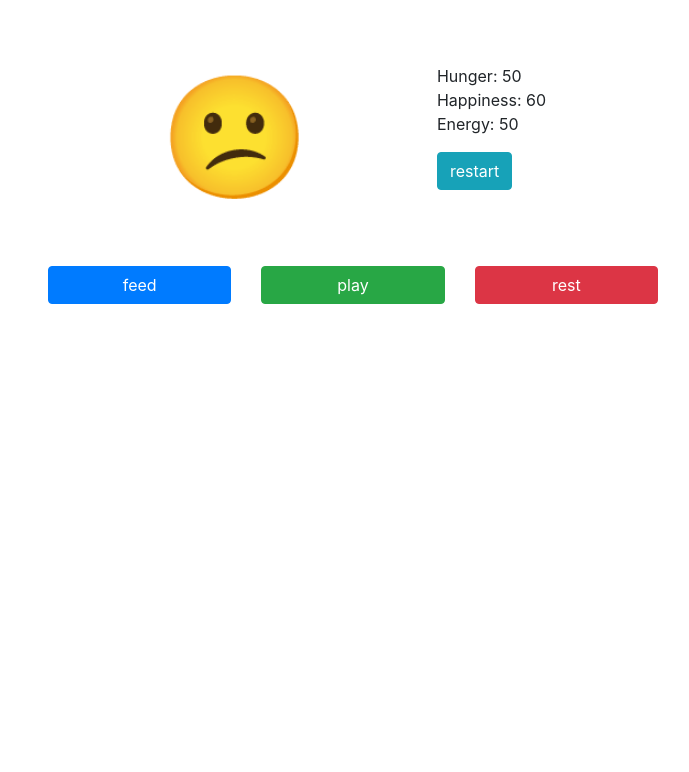
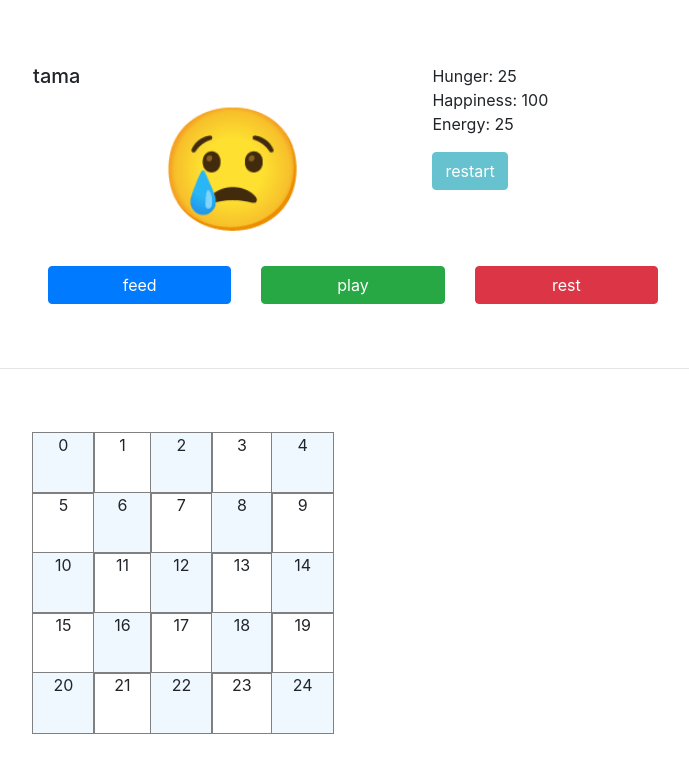
Before and after one commit to craigwann/tamagotchi, a website built with webpack: page src/index.html in a window 1280 px wide. Both pictures are taken after a click on the button "play". Shown: the top 772 px of the page, without its empty margins (31-720 px from the left). Built offline with nearby package versions, Linux system fonts and the light colour scheme; no server answers.

Commit message:
split front/back end add weather and GIFY APIs

```diff
--- a/package.json
+++ b/package.json
@@ -18,6 +18,7 @@
     "babel-preset-es2015": "^6.24.1",
     "clean-webpack-plugin": "^0.1.18",
     "css-loader": "^0.28.10",
+    "dotenv-webpack": "^1.5.7",
     "eslint": "^4.18.2",
     "eslint-loader": "^2.0.0",
     "file-loader": "^1.1.11",
--- a/src/index.html
+++ b/src/index.html
@@ -10,16 +10,16 @@
 
     <div class="grid">
       <div class="tama-display">
-
+        <h5 class="tama-name"></h5>
         <h1 class="status">😀</h1>
       </div>
       <div class="tama-stats">
         <ul class="list-unstyled">
-          <li>Hunger: <span class="hunger">200</span></li>
-          <li>Happiness: <span class="happiness">200</span></li>
-          <li>Energy: <span class="energy">200</span></li>
+          <li>Hunger: <span class="hunger"></span></li>
+          <li>Happiness: <span class="happiness"></span></li>
+          <li>Energy: <span class="energy"></span></li>
         </ul>
-        <button class="btn btn-info res">restart</button>
+        <button class="btn btn-info res" disabled>restart</button>
       </div>
       <div class="tama-actions">
         <div class="container-fluid">
@@ -32,6 +32,46 @@
       </div>
     </div>
 
+    <hr>
+
+    <div class="big-square">
+      <div class="square"></div>
+      <div class="square"></div>
+      <div class="square"></div>
+      <div class="square"></div>
+      <div class="square"></div>
+
+      <div class="square"></div>
+      <div class="square"></div>
+      <div class="square"></div>
+      <div class="square"></div>
+      <div class="square"></div>
+
+      <div class="square"></div>
+      <div class="square"></div>
+      <div class="square"></div>
+      <div class="square"></div>
+      <div class="square"></div>
+
+      <div class="square"></div>
+      <div class="square"></div>
+      <div class="square"></div>
+      <div class="square"></div>
+      <div class="square"></div>
+
+      <div class="square"></div>
+      <div class="square"></div>
+      <div class="square"></div>
+      <div class="square"></div>
+      <div class="square"></div>
+
+
+    </div>
+
+    <hr>
+
+    <div class="giphy"></div>
+
 
 
   </body>
--- a/src/main.js
+++ b/src/main.js
@@ -3,11 +3,16 @@ import 'bootstrap';
 import 'bootstrap/dist/css/bootstrap.min.css';
 import './styles.css';
 
-var timeElapse = function(resting = false) {
-  let hunger = $(".hunger").text();
-  let happiness = $(".happiness").text();
-  let energy = $(".energy").text();
+import { Tamagotchi } from './tamagotchi';
 
+var timeTick = function(object) {
+  let hunger = object.hunger; $(".hunger").text(object.hunger);
+  let happiness = object.happiness; $(".happiness").text(object.happiness);
+  let energy = object.energy; $(".energy").text(object.energy);
+
+  if (hunger <= 200 || happiness <= 200 || energy <= 200) {
+    $(".status").text("😀");
+  }
   if (hunger <= 175 || happiness <= 175 || energy <= 175) {
     $(".status").text("🙂");
   }
@@ -23,76 +28,90 @@ var timeElapse = function(resting = false) {
   if (hunger <= 50 || happiness <= 50 || energy <= 50) {
     $(".status").text("😢");
   }
+  if (hunger <= 0 || happiness <= 0 || energy <= 0) {
+    $(".status").text("😵");
+    $("button").attr("disabled", true);
+    $(".res").attr("disabled", false);
+    clearTimeout(timeout);
+  }
+};
 
-  if (hunger <= 0 || happiness <= 0 || energy <= 0) {
-    clearInterval(interval);
-    $(".tama-actions button").attr("disabled", true);
-    setTimeout(function() { $(".tama-actions button").attr("disabled", true); }, 2000);
-    $(".status").text("😵");
-    clearTimeout(one);
-    clearTimeout(two);
-    clearTimeout(three);
+var timeout;
+
+var buttonDisable = function(button) {
+  button.attr("disabled", true);
+  timeout = setTimeout( function() { button.attr("disabled", false); }, 2000);
+
+  if (button.hasClass("rest")) {
+    $(".feed, .play").attr("disabled", true);
+    timeout = setTimeout( function() { $(".feed, .play").attr("disabled", false); }, 2000);
   }
-  else {
-    let decay = 10;
-    if (resting) {
-      decay = decay / 2;
-    }
-    hunger-= decay; $(".hunger").text(hunger);
-    happiness-= decay; $(".happiness").text(happiness);
-    energy-= decay; $(".energy").text(energy);
-  }
-}
-
-var randomNum = function() {
-  let rand = Math.floor(Math.random() * 10) + 1;
-  return rand;
-}
-
-var interval = setInterval(function(){ timeElapse(); }, 500);
-var one, two, three; // placeholder identity for each setTimeout
+};
 
 $(document).ready(function() {
 
-  $(".feed").click(function(){
-    let food = parseInt($(".hunger").text());
-    food += 10;
-    $(".hunger").text(food);
+  let tama = new Tamagotchi("tama");
+  tama.timeElapse();
+  $(".tama-name").text(tama.name);
+  setInterval(() => { timeTick(tama); }, 500);
+
+  $(".feed").click(function() {
+    tama.feed();
+    buttonDisable($(this));
+  });
+
+  $(".play").click(function() {
+    tama.play();
+    buttonDisable($(this));
+  });
+
+  $(".rest").click(function() {
+    tama.rest();
+    buttonDisable($(this));
+  });
+
+  $(".res").click(function() {
+    tama.res();
+    $("button").attr("disabled", false);
     $(this).attr("disabled", true);
-    one = setTimeout(
-      () => { $(this).attr("disabled", false); }
-      , 2000
-    );
-  })
-  $(".play").click(function(){
-    let play = parseInt($(".happiness").text());
-    play += 10;
-    $(".happiness").text(play);
-    $(this).attr("disabled", true);
-    two = setTimeout(
-      () => { $(this).attr("disabled", false); }
-      , 2000
-    );
-  })
-  $(".rest").click(function(){
-    let energy = parseInt($(".energy").text());
-    energy += 30;
-    $(".energy").text(energy);
-    clearInterval(interval);
-    interval = setInterval(function(){ timeElapse(true); }, 500);
-    $(this).attr("disabled", true);
-    three = setTimeout(
-      () => { $(this).attr("disabled", false); }
-      , 5000
-    );
+  });
 
-  })
-  $(".res").click(function() {
-    $(".hunger, .happiness, .energy").text("200");
-    clearInterval(interval);
-    interval = setInterval(function(){ timeElapse(); }, 500);
-    $(".tama-actions button").attr("disabled", false);
-    $(".status").text("😀");
-  })
+  $.ajax({
+    url: `http://api.openweathermap.org/data/2.5/weather?q=portland&appid=${process.env.API_KEY}`,
+    type: 'GET',
+    data: {
+      format: 'json'
+    },
+    success: function(response) {
+      console.log(`The humidity in portland is ${response.main.humidity}%`);
+      console.log(`The temperature in Kelvins is ${response.main.temp}.`);
+    },
+    error: function() {
+      console.log("There was an error processing your request. Please try again.");
+    }
+  });
+
+  $(".square").each(function(o) {
+    setTimeout(() => {
+      let that = $(this);
+          that.html(o);
+    }, 80 * o);
+  });
+
+  $(".square").click(function() {
+    $(this).addClass("infect");
+  });
+  $.ajax({
+    // url: `api.giphy.com/v1/gifs/random?q=portland&appid=${process.env.API_KEY}`,
+    url: `https://api.giphy.com/v1/gifs/random?api_key=${process.env.giphy_API_KEY}&tag=pokemon&rating=R&fmt=json`,
+    type: 'GET',
+    success: function(response) {
+      $(".giphy").html(`<img src="${response.data.images.fixed_width_small.url}">` )
+    },
+    error: function() {
+      console.log("There was an error processing your request. Please try again.");
+    }
+  });
+
 
 });
--- a/src/styles.css
+++ b/src/styles.css
@@ -31,3 +31,32 @@
   0% { transform: rotateZ(0deg); }
   100% { transform: rotateZ(360deg); }
 }
+
+.big-square {
+  margin: 5%;
+  height: 300px;
+  width: 300px;
+  display: grid;
+  grid-template-columns: 1 1 1 1 1;
+  grid-template-rows: 1 1 1 1 1;
+
+  grid-template-areas: "square square square square square"
+                       "square square square square square"
+                       "square square square square square"
+                       "square square square square square"
+                       "square square square square square"
+
+}
+.square {
+  outline: 1px solid gray;
+  text-align: center;
+}
+
+.square:nth-child(2n+1) {
+  background-color: aliceblue;
+}
+
+.infect {
+  background-color: rgba(255, 0, 0, .5) !important;
+
+}
--- /dev/null
+++ b/src/tamagotchi.js
@@ -0,0 +1,73 @@
+export class Tamagotchi {
+
+  constructor(name) {
+    this.name = name;
+    this.hunger = 200;
+    this.happiness = 200;
+    this.energy = 200;
+    this.alive = true;
+    this.decayRate = 10;
+  }
+
+  decay(status) {
+    status -= this.decayRate;
+    return status;
+  }
+
+  timeElapse() {
+
+    let time = setInterval(() => {
+      if (this.alive) {
+        this.hunger = this.decay(this.hunger);
+        this.happiness = this.decay(this.happiness);
+        this.energy = this.decay(this.energy);
+
+        if (this.hunger <= 0 || this.happiness <= 0 || this.energy <= 0) {
+          this.alive = false;
+
+          this.hunger = this.happiness = this.energy = 0;
+        }
+      }
+      else {
+        clearInterval(time);
+      }
+    }, 500);
+
+  }
+
+  feed() {
+    if(this.alive) {
+      this.hunger += 50;
+      this.happiness += 25;
+      this.energy += 25;
+      this.decayRate = 10;
+    }
+  }
+
+  play() {
+    if(this.alive) {
+      this.hunger -= 25;
+      this.happiness += 50;
+      this.energy -= 25;
+      this.decayRate = 10;
+    }
+  }
+
+  rest() {
+    if(this.alive) {
+      this.hunger -= 25;
+      this.happiness += 25;
+      this.energy += 50;
+      this.decayRate = 5;
+    }
+  }
+
+  res() {
+    this.hunger = 200;
+    this.happiness = 200;
+    this.energy = 200;
+    this.alive = true;
+    this.timeElapse();
+  }
+
+}
--- a/webpack.config.js
+++ b/webpack.config.js
@@ -2,7 +2,7 @@ const path = require('path');
 const UglifyJsPlugin = require('uglifyjs-webpack-plugin');
 const CleanWebpackPlugin = require('clean-webpack-plugin');
 const HtmlWebpackPlugin = require('html-webpack-plugin');
-
+const Dotenv = require('dotenv-webpack');
 
 module.exports = {
   entry: './src/main.js',
@@ -15,6 +15,7 @@ module.exports = {
     contentBase: './dist'
   },
   plugins: [
+    new Dotenv(),
     new UglifyJsPlugin({ sourceMap: true }),
     new CleanWebpackPlugin(['dist']),
     new HtmlWebpackPlugin({
@@ -22,8 +23,8 @@ module.exports = {
       template: './src/index.html'
     }),
     new HtmlWebpackPlugin({
-      filename: 'test.html',
-      template: './src/test.html'
+      filename: 'weather.html',
+      template: './src/weather.html'
     }),
   ],
   module: {
@@ -48,11 +49,6 @@ module.exports = {
       },
       {
         test: /\.js$/,
-        exclude: /node_modules/,
-        loader: "eslint-loader"
-      },
-      {
-        test: /\.js$/,
         exclude: [
           /node_modules/,
           /spec/
@@ -61,6 +57,14 @@ module.exports = {
         options: {
           presets: ['es2015']
         }
+      },
+      {
+        test: /\.js$/,
+        exclude: [
+          /node_modules/,
+          /spec/
+        ],
+        loader: "eslint-loader"
       }
     ]
   }
```
Also changed, not shown: karma.conf.js (+15 -49 lines), src/squares.js (added), 2 other files.
